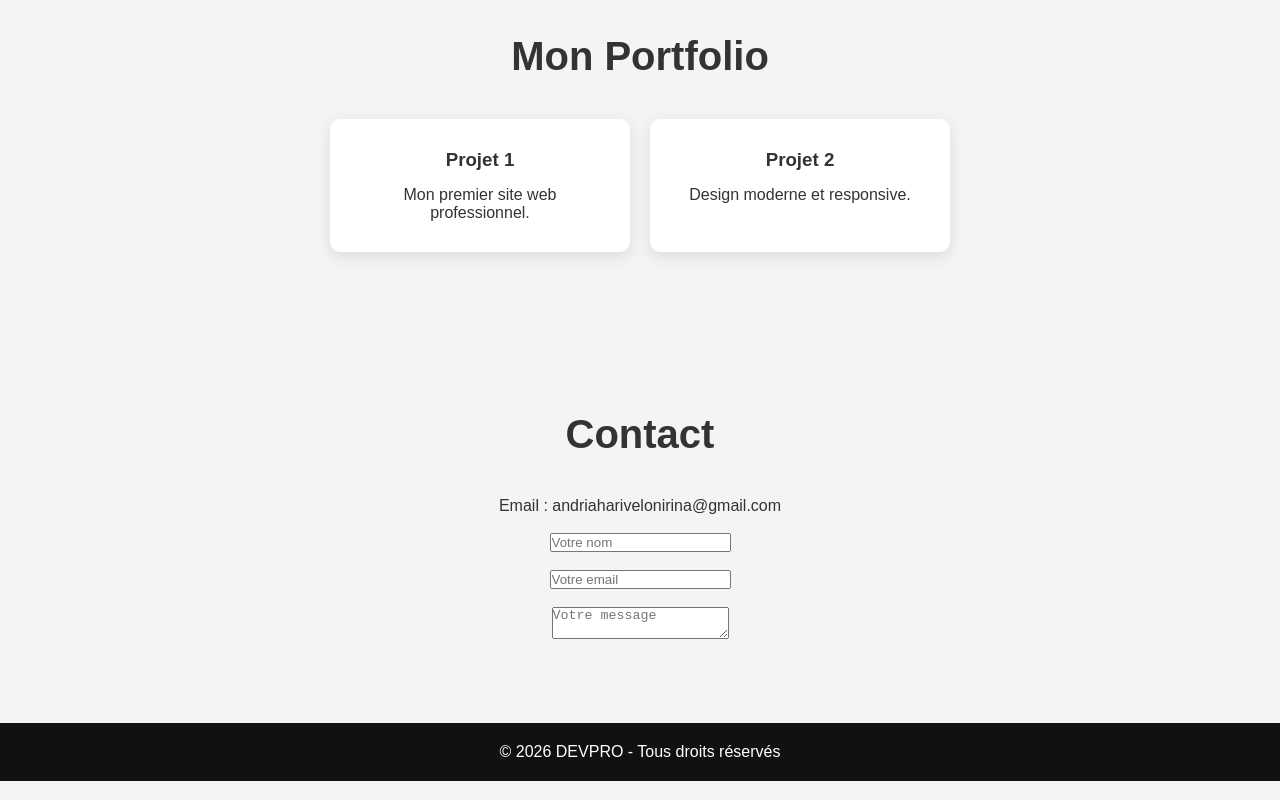
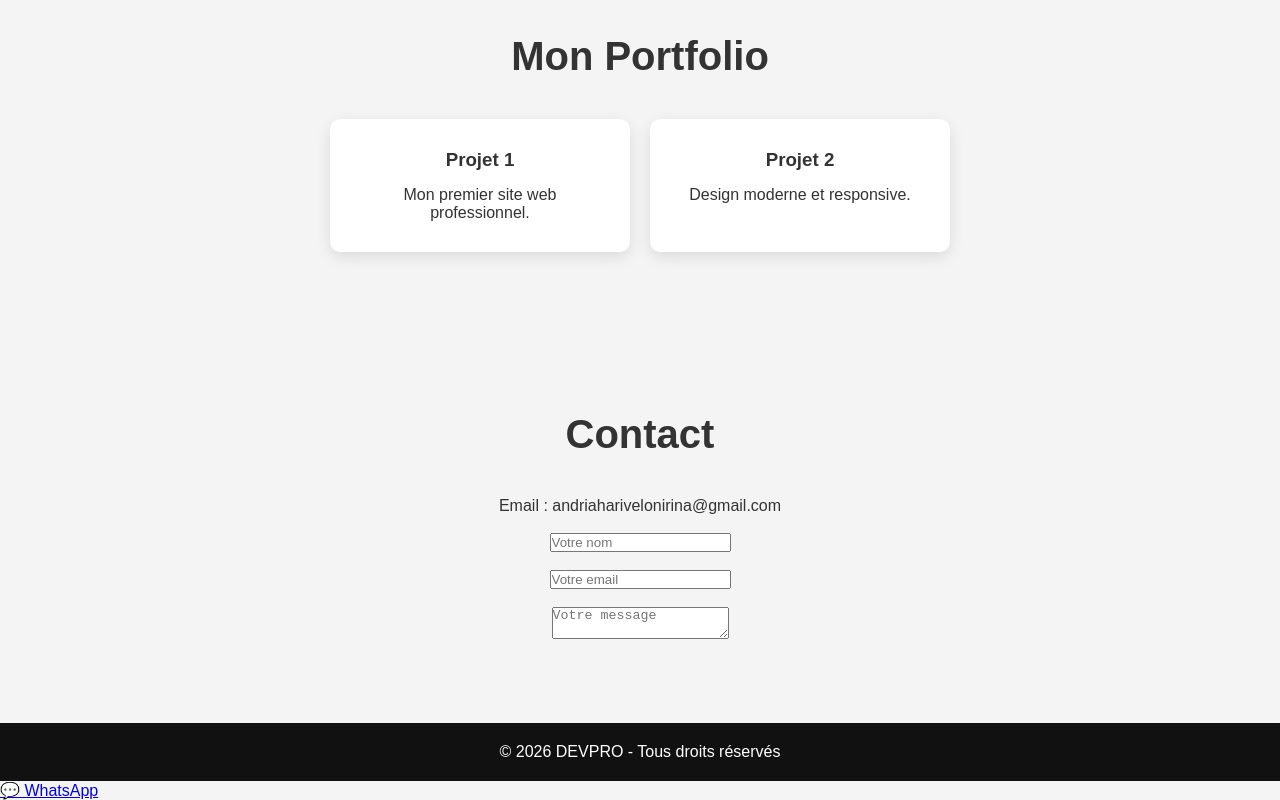
Before and after one commit to Elson-andria/mon-site, a plain HTML site: page index.html in a window 1280 px wide. Shown: the part 1216-2016 px from the top of the page. Drawn offline with Linux system fonts and the light colour scheme.

Commit message:
Update index.html

```diff
--- a/index.html
+++ b/index.html
@@ -288,6 +288,10 @@
         </p>
 
     </footer>
+    <!-- BOUTON WHATSAPP -->
+<a href="https://wa.me/261342956052" class="whatsapp-btn" target="_blank">
+    💬 WhatsApp
+</a>
 
 </body>
 
```
